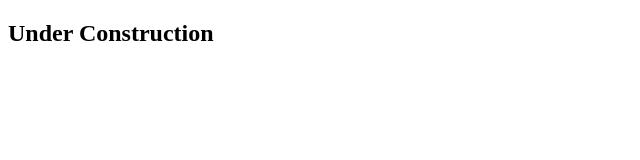
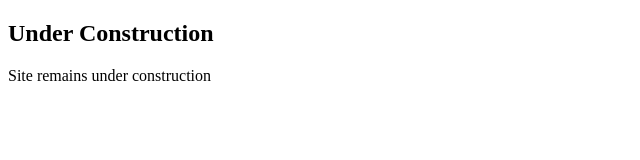
Before and after one commit to cballentine2012/cballentine2012.github.io, a website: page index.html in a window 1280 px wide. Shown: the whole page, without its empty margins (0-640 px from the left). Drawn offline with Linux system fonts and the light colour scheme.

Commit message:
Getting used to git commands. -Ballentine

```diff
--- a/index.html
+++ b/index.html
@@ -7,6 +7,7 @@
 
 <body>
     <h2>Under Construction</h2>
+    <p>Site remains under construction</p>
 </body>
 
 </html>
```
